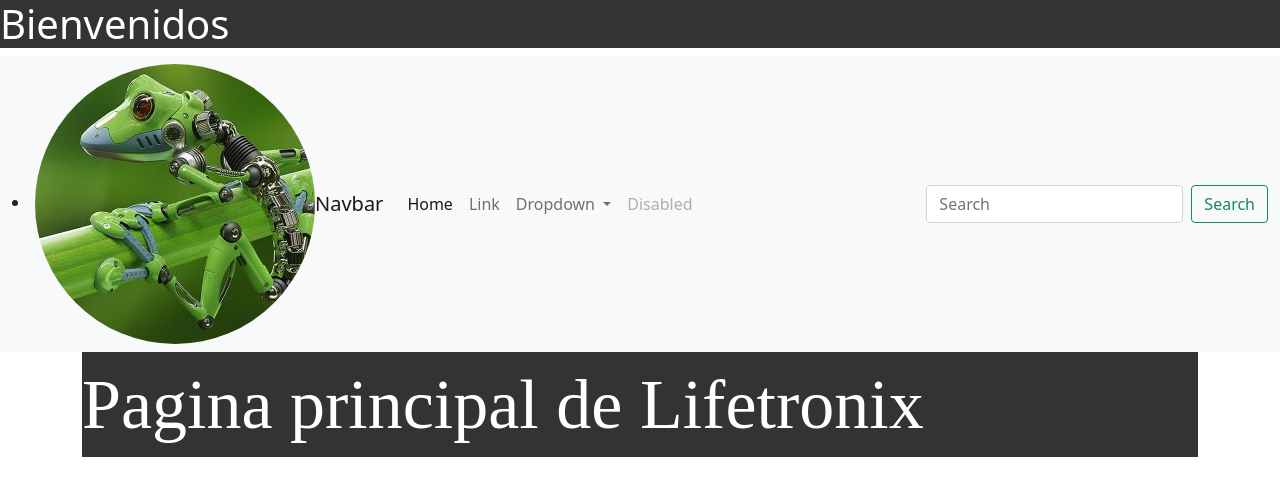
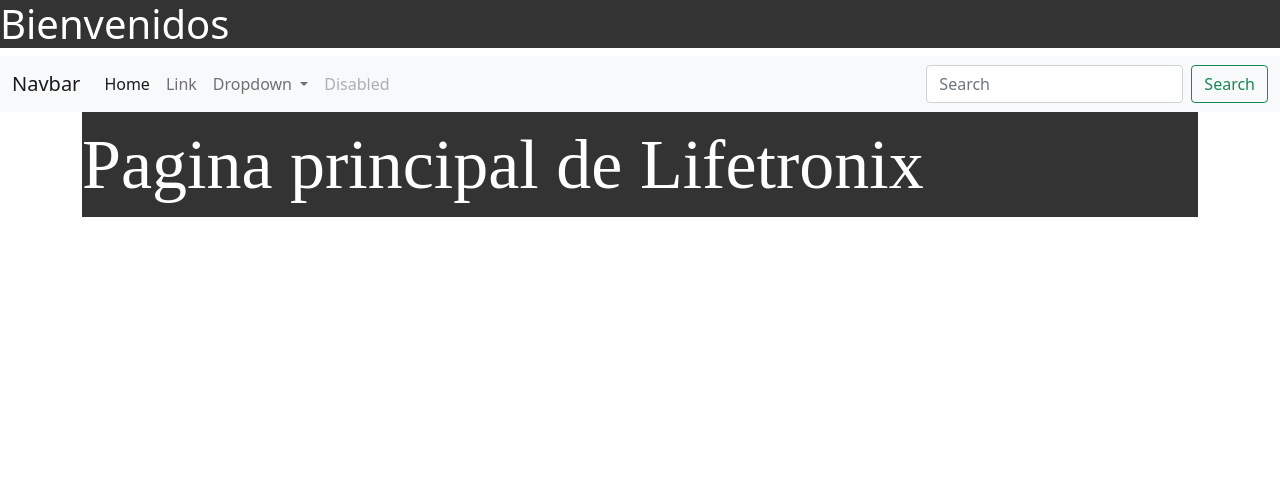
Before and after one commit to Lifetronix/WebDeLifetronix, a website: page index.html in a window 1280 px wide. Drawn offline with nearby package versions, Linux system fonts and the light colour scheme.

Commit message:
correccion rápida (imagen removida)

```diff
--- a/index.html
+++ b/index.html
@@ -12,10 +12,6 @@
     <h1 class="Welcome">Bienvenidos</h1>
     <nav class="navbar navbar-expand-lg navbar-light bg-light">
         <div class="container-fluid">
-          <!--Logotipo-->
-          <li>
-            <img src="img/face.jpg" alt="Logotipo" class="logo">
-          </li>
           <a class="navbar-brand" href="#">Navbar</a>
           <button class="navbar-toggler" type="button" data-bs-toggle="collapse" data-bs-target="#navbarSupportedContent" aria-controls="navbarSupportedContent" aria-expanded="false" aria-label="Toggle navigation">
             <span class="navbar-toggler-icon"></span>
--- a/styles/main.css
+++ b/styles/main.css
@@ -21,7 +21,3 @@
     color:rgb(255, 255, 255);
     font-family:'Comic Sans';
     font-size: 70px;}
-
-.logo {
-    border-radius: 50%;
-}
```
